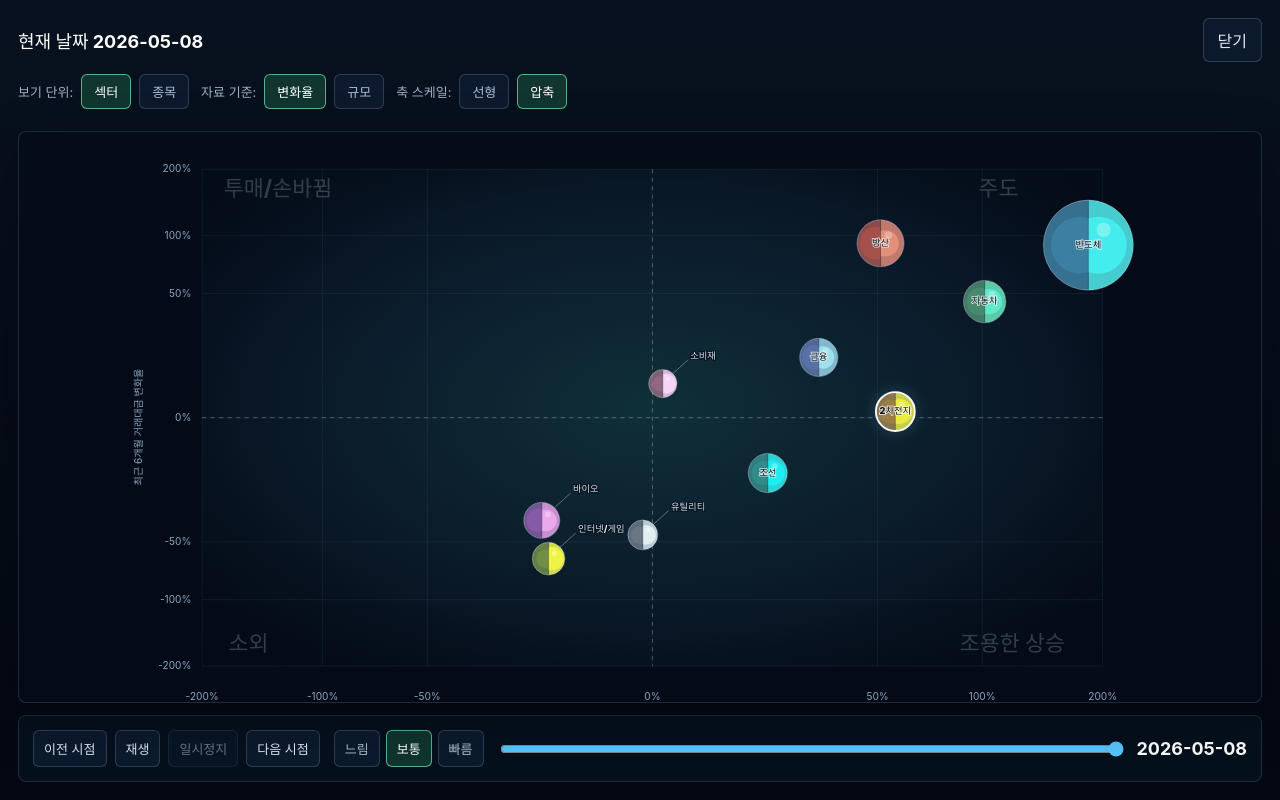
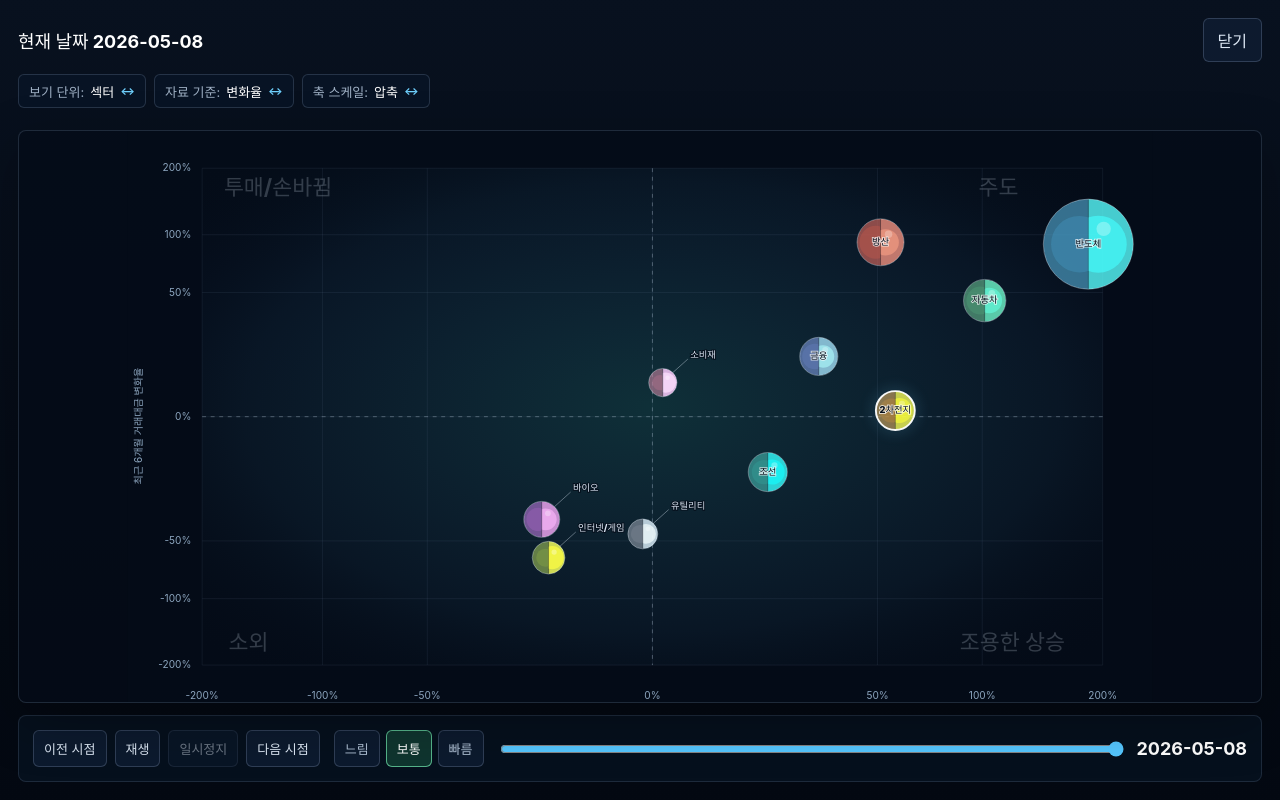
Before and after one commit to belorin/market-bubble-map, a React (Vite) app: page / in a window 1280 px wide. Both pictures are taken after a click on the button "차트 크게 보기". Shown: the top 800 px of the page. Built offline with nearby package versions, Linux system fonts and the light colour scheme.

Commit message:
Change chart settings to binary toggles

```diff
--- a/src/App.tsx
+++ b/src/App.tsx
@@ -1,5 +1,6 @@
 import { useEffect, useMemo, useState } from 'react'
 import { BubbleChart } from './components/BubbleChart'
+import { ChartSettingToggle } from './components/ChartSettingToggle'
 import { InfoPanel } from './components/InfoPanel'
 import { LeaderBoard } from './components/LeaderBoard'
 import { SectorFilter } from './components/SectorFilter'
@@ -96,6 +97,39 @@ function App() {
     setSelectedId(datum.id)
   }
 
+  const chartSettings = (
+    <section className="chart-settings-row" aria-label="차트 설정">
+      <ChartSettingToggle
+        label="보기 단위"
+        valueLabel={viewMode === 'sector' ? '섹터' : '종목'}
+        onToggle={() =>
+          setViewMode((current) => (current === 'sector' ? 'stock' : 'sector'))
+        }
+        ariaLabel="보기 단위 선택"
+      />
+      <ChartSettingToggle
+        label="자료 기준"
+        valueLabel={chartMetricMode === 'relative' ? '변화율' : '규모'}
+        onToggle={() =>
+          setChartMetricMode((current) =>
+            current === 'relative' ? 'absolute' : 'relative',
+          )
+        }
+        ariaLabel="자료 기준 선택"
+      />
+      <ChartSettingToggle
+        label="축 스케일"
+        valueLabel={axisScaleMode === 'linear' ? '선형' : '압축'}
+        onToggle={() =>
+          setAxisScaleMode((current) =>
+            current === 'linear' ? 'compressed' : 'linear',
+          )
+        }
+        ariaLabel="축 스케일 선택"
+      />
+    </section>
+  )
+
   return (
     <main className="app-shell">
       <header className="app-header">
@@ -134,61 +168,13 @@ function App() {
       ) : (
         <section className="workbench">
           <div className="chart-column">
-            <section className="view-toggle" aria-label="보기 단위">
-              <span>보기 단위:</span>
-              <button
-                type="button"
-                className={viewMode === 'sector' ? 'active' : ''}
-                onClick={() => setViewMode('sector')}
-              >
-                섹터
-              </button>
-              <button
-                type="button"
-                className={viewMode === 'stock' ? 'active' : ''}
-                onClick={() => setViewMode('stock')}
-              >
-                종목
-              </button>
-            </section>
+            {chartSettings}
             <SectorFilter
               sectors={sectors}
               selectedSector={selectedSector}
               onChange={setSelectedSector}
             />
-            <section className="metric-toggle" aria-label="지도 기준">
-              <span>자료 기준:</span>
-              <button
-                type="button"
-                className={chartMetricMode === 'relative' ? 'active' : ''}
-                onClick={() => setChartMetricMode('relative')}
-              >
-                변화율
-              </button>
-              <button
-                type="button"
-                className={chartMetricMode === 'absolute' ? 'active' : ''}
-                onClick={() => setChartMetricMode('absolute')}
-              >
-                규모
-              </button>
-            </section>
-            <section className="scale-toggle" aria-label="축 스케일">
-              <span>축 스케일:</span>
-              <button
-                type="button"
-                className={axisScaleMode === 'linear' ? 'active' : ''}
-                onClick={() => setAxisScaleMode('linear')}
-              >
-                선형
-              </button>
-              <button
-                type="button"
-                className={axisScaleMode === 'compressed' ? 'active' : ''}
-                onClick={() => setAxisScaleMode('compressed')}
-              >
-                압축
-              </button>
+            <section className="chart-action-row" aria-label="차트 작업">
               <button
                 type="button"
                 className="expand-button"
@@ -228,57 +214,7 @@ function App() {
             </button>
           </div>
           <div className="overlay-controls">
-            <section className="view-toggle" aria-label="보기 단위">
-              <span>보기 단위:</span>
-              <button
-                type="button"
-                className={viewMode === 'sector' ? 'active' : ''}
-                onClick={() => setViewMode('sector')}
-              >
-                섹터
-              </button>
-              <button
-                type="button"
-                className={viewMode === 'stock' ? 'active' : ''}
-                onClick={() => setViewMode('stock')}
-              >
-                종목
-              </button>
-            </section>
-            <section className="metric-toggle" aria-label="지도 기준">
-              <span>자료 기준:</span>
-              <button
-                type="button"
-                className={chartMetricMode === 'relative' ? 'active' : ''}
-                onClick={() => setChartMetricMode('relative')}
-              >
-                변화율
-              </button>
-              <button
-                type="button"
-                className={chartMetricMode === 'absolute' ? 'active' : ''}
-                onClick={() => setChartMetricMode('absolute')}
-              >
-                규모
-              </button>
-            </section>
-            <section className="scale-toggle" aria-label="축 스케일">
-              <span>축 스케일:</span>
-              <button
-                type="button"
-                className={axisScaleMode === 'linear' ? 'active' : ''}
-                onClick={() => setAxisScaleMode('linear')}
-              >
-                선형
-              </button>
-              <button
-                type="button"
-                className={axisScaleMode === 'compressed' ? 'active' : ''}
-                onClick={() => setAxisScaleMode('compressed')}
-              >
-                압축
-              </button>
-            </section>
+            {chartSettings}
           </div>
           <BubbleChart
             data={currentData}
--- /dev/null
+++ b/src/components/ChartSettingToggle.tsx
@@ -0,0 +1,27 @@
+type ChartSettingToggleProps = {
+  label: string
+  valueLabel: string
+  onToggle: () => void
+  ariaLabel: string
+}
+
+export function ChartSettingToggle({
+  label,
+  valueLabel,
+  onToggle,
+  ariaLabel,
+}: ChartSettingToggleProps) {
+  return (
+    <button
+      type="button"
+      className="setting-toggle"
+      aria-label={ariaLabel}
+      onClick={onToggle}
+      title="전환"
+    >
+      <span>{label}:</span>
+      <strong>{valueLabel}</strong>
+      <b aria-hidden="true">↔</b>
+    </button>
+  )
+}
--- a/src/styles.css
+++ b/src/styles.css
@@ -173,41 +173,47 @@ h1 {
   margin-bottom: 12px;
 }
 
-.view-toggle,
-.metric-toggle,
-.scale-toggle {
+.chart-settings-row {
   display: flex;
   align-items: center;
+  flex-wrap: wrap;
   gap: 8px;
   margin-bottom: 10px;
+}
+
+.setting-toggle {
+  display: inline-flex;
+  align-items: center;
+  gap: 6px;
+  min-height: 34px;
+  padding: 6px 10px;
+  border-color: rgba(157, 181, 214, 0.2);
   color: #9fb0c4;
+  background: rgba(9, 22, 39, 0.72);
   font-size: 13px;
 }
 
-.view-toggle button,
-.metric-toggle button,
-.scale-toggle button {
-  padding: 7px 12px;
-  color: #aebfd3;
+.setting-toggle strong {
+  color: #ffffff;
+  font-size: 13px;
 }
 
-.view-toggle button.active,
-.metric-toggle button.active,
-.scale-toggle button.active {
+.setting-toggle b {
+  color: #70d2ff;
+  font-size: 11px;
+  line-height: 1;
+}
+
+.setting-toggle:hover,
+.setting-toggle:focus-visible {
   border-color: rgba(102, 209, 158, 0.82);
-  color: #ffffff;
   background: rgba(31, 106, 74, 0.42);
 }
 
-.metric-toggle,
-.scale-toggle {
-  flex-wrap: wrap;
-}
-
-.metric-toggle em,
-.scale-toggle em {
-  color: #7f95ac;
-  font-style: normal;
+.chart-action-row {
+  display: flex;
+  justify-content: flex-end;
+  margin-bottom: 10px;
 }
 
 .expand-button {
```
